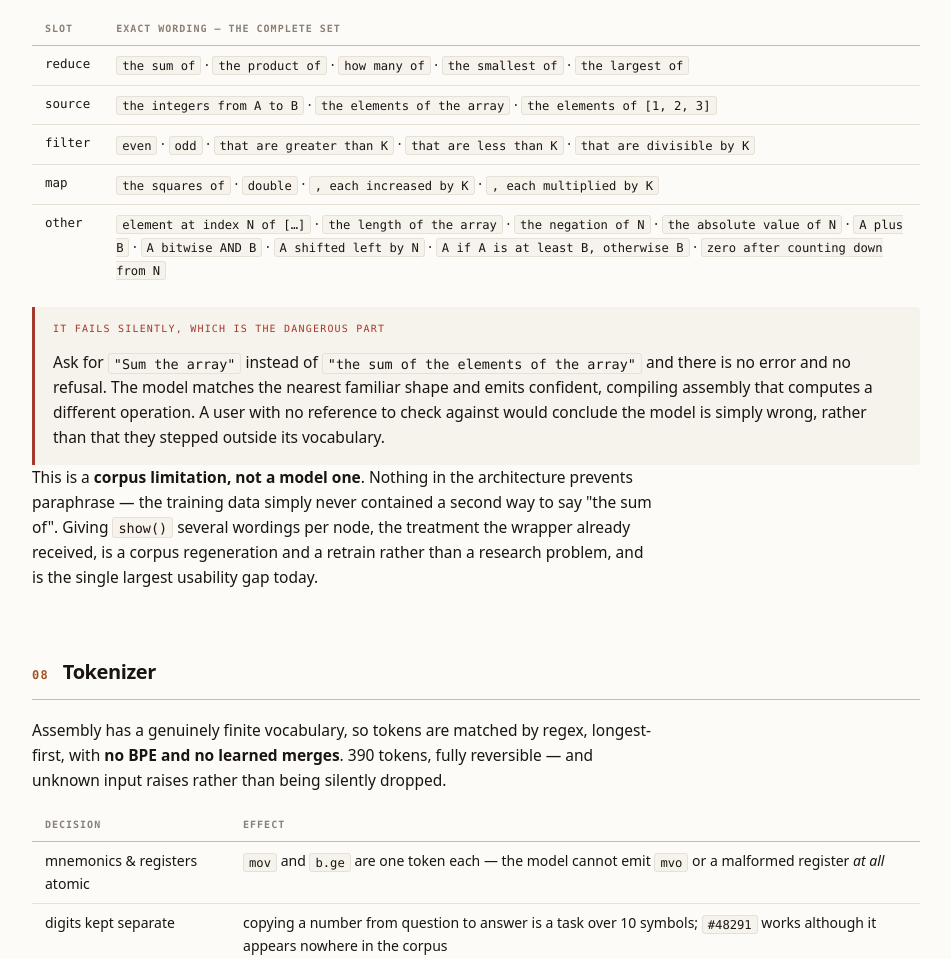
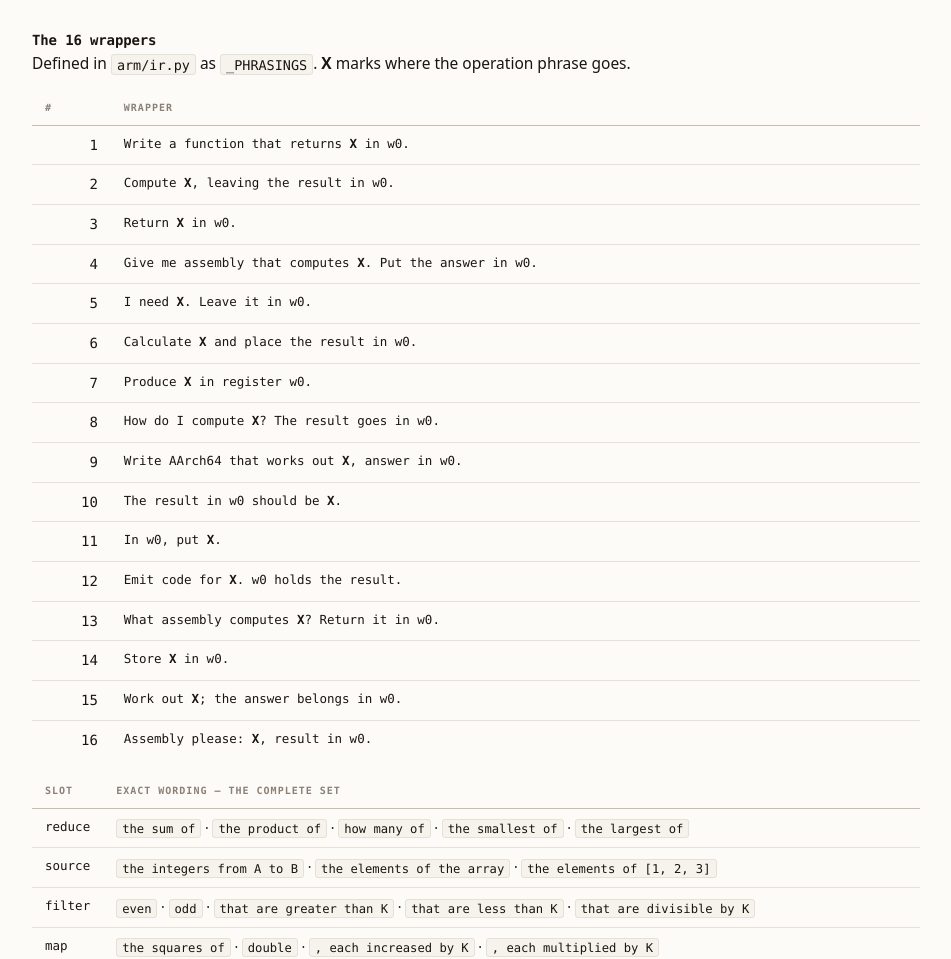
Before and after one commit to yashodeepv/baby-programmer-small-language-model, a plain HTML site: page index.html in a window 1280 px wide. Shown: the part 5527-6486 px from the top of the page, without its empty margins (164-1115 px from the left). Drawn offline with Linux system fonts and the light colour scheme.

Commit message:
List all 16 wrappers explicitly instead of truncating them
The previous version squeezed them into a two-column code block and cut one
short with an ellipsis, so the full set could not actually be read. Both docs
now list them one per row, verbatim from _PHRASINGS, with the source file named.

Co-Authored-By: Claude Opus 5 <noreply@anthropic.com>

```diff
--- a/index.html
+++ b/index.html
@@ -456,6 +456,34 @@ GOLDEN SET PASSES</span></code></pre>
     <figcaption><b>FIG. 04</b> Flexible packaging, rigid core. Only the highlighted phrase names the computation.</figcaption>
   </figure>
 
+  <h3>The 16 wrappers</h3>
+  <div class="prose">
+    <p>Defined in <code>arm/ir.py</code> as <code>_PHRASINGS</code>. <b>X</b> marks where the operation phrase goes.</p>
+  </div>
+  <div class="scroll">
+  <table>
+    <thead><tr><th>#</th><th>Wrapper</th></tr></thead>
+    <tbody>
+      <tr><td class="n">1</td><td class="m">Write a function that returns <b>X</b> in w0.</td></tr>
+      <tr><td class="n">2</td><td class="m">Compute <b>X</b>, leaving the result in w0.</td></tr>
+      <tr><td class="n">3</td><td class="m">Return <b>X</b> in w0.</td></tr>
+      <tr><td class="n">4</td><td class="m">Give me assembly that computes <b>X</b>. Put the answer in w0.</td></tr>
+      <tr><td class="n">5</td><td class="m">I need <b>X</b>. Leave it in w0.</td></tr>
+      <tr><td class="n">6</td><td class="m">Calculate <b>X</b> and place the result in w0.</td></tr>
+      <tr><td class="n">7</td><td class="m">Produce <b>X</b> in register w0.</td></tr>
+      <tr><td class="n">8</td><td class="m">How do I compute <b>X</b>? The result goes in w0.</td></tr>
+      <tr><td class="n">9</td><td class="m">Write AArch64 that works out <b>X</b>, answer in w0.</td></tr>
+      <tr><td class="n">10</td><td class="m">The result in w0 should be <b>X</b>.</td></tr>
+      <tr><td class="n">11</td><td class="m">In w0, put <b>X</b>.</td></tr>
+      <tr><td class="n">12</td><td class="m">Emit code for <b>X</b>. w0 holds the result.</td></tr>
+      <tr><td class="n">13</td><td class="m">What assembly computes <b>X</b>? Return it in w0.</td></tr>
+      <tr><td class="n">14</td><td class="m">Store <b>X</b> in w0.</td></tr>
+      <tr><td class="n">15</td><td class="m">Work out <b>X</b>; the answer belongs in w0.</td></tr>
+      <tr><td class="n">16</td><td class="m">Assembly please: <b>X</b>, result in w0.</td></tr>
+    </tbody>
+  </table>
+  </div>
+
   <div class="scroll">
   <table>
     <thead><tr><th>Slot</th><th>Exact wording — the complete set</th></tr></thead>
```
Also changed, not shown: 1 other file.
